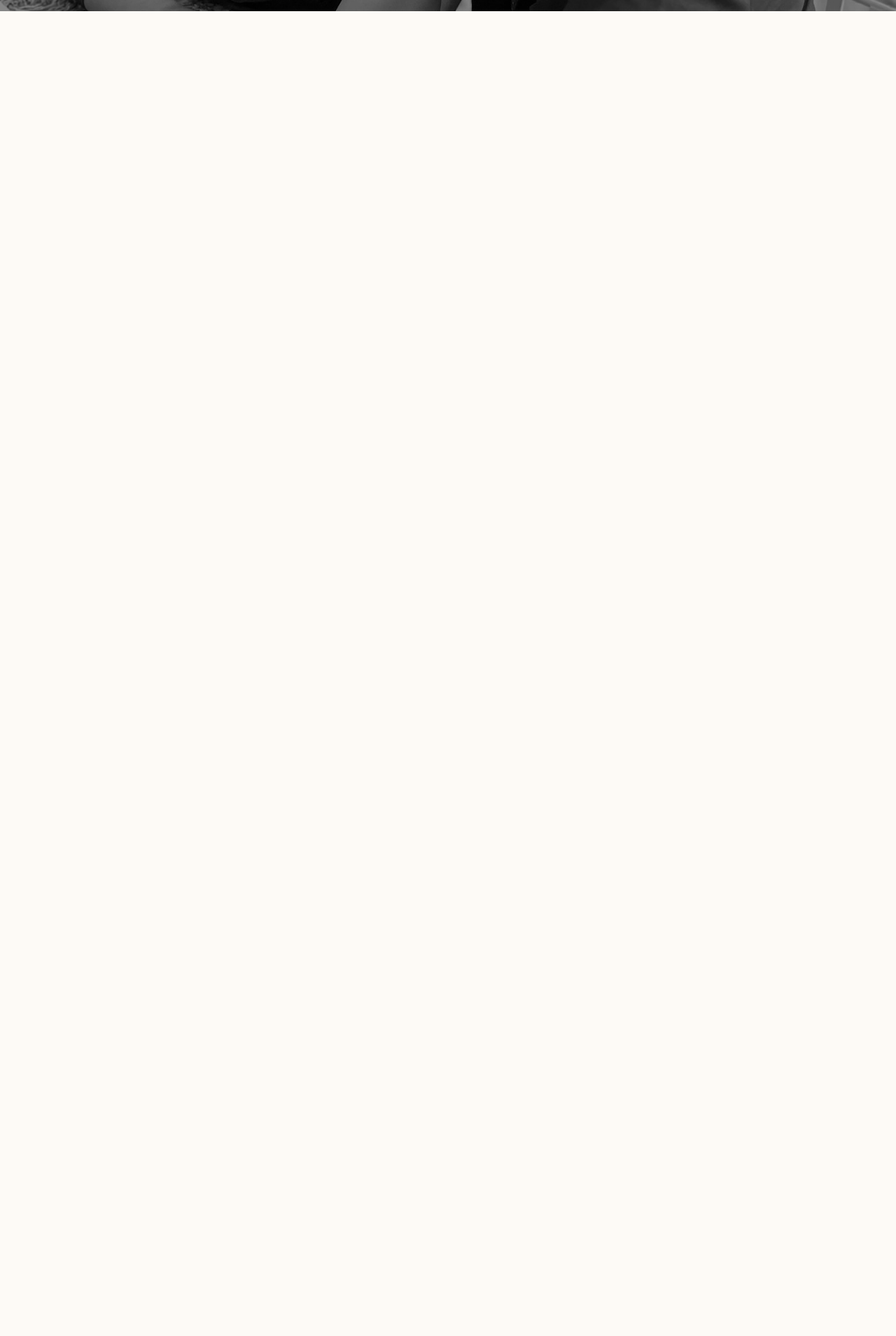
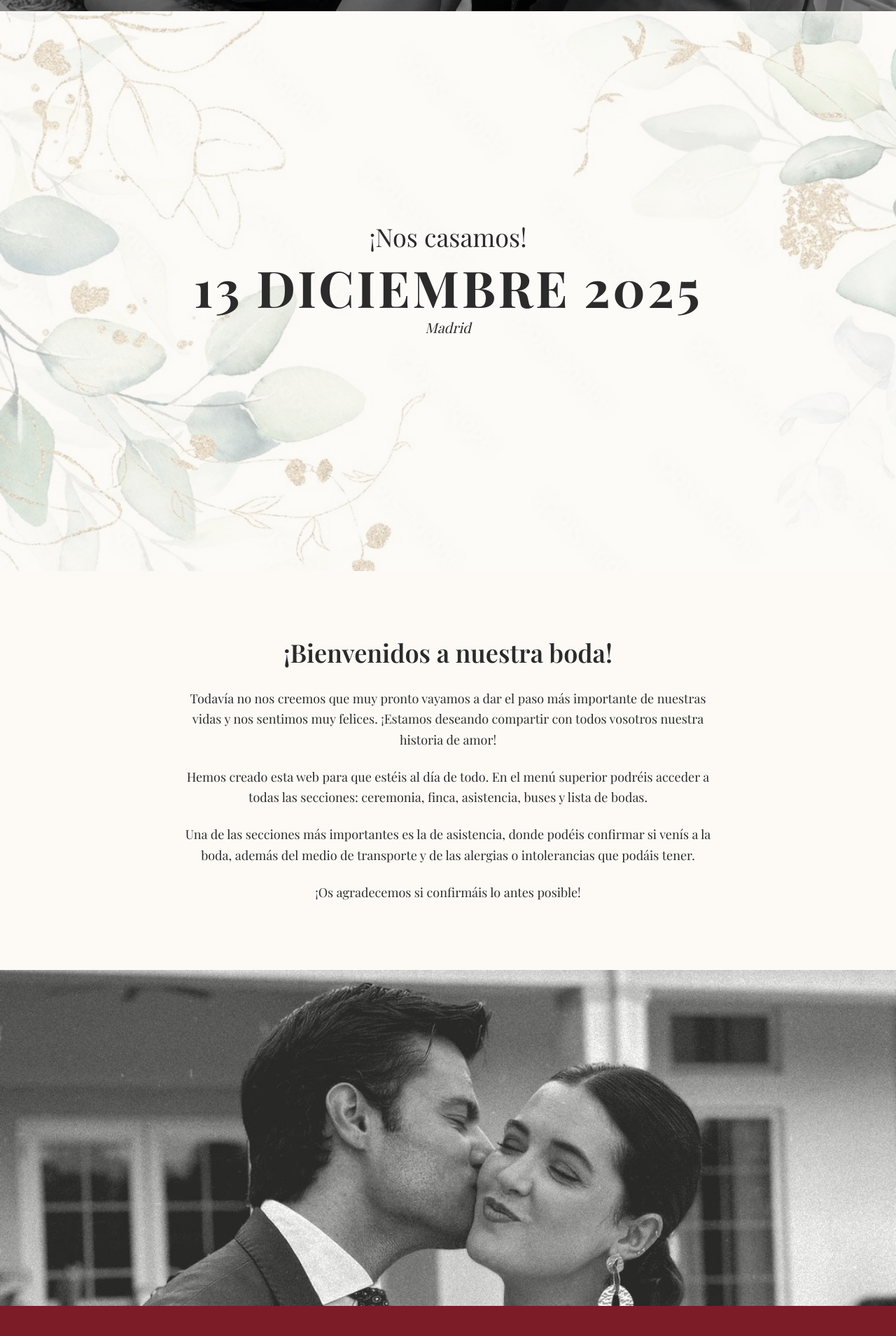
Before and after one commit to FranGG01/Boda-Marta-Victor-Web, a React (Vite) app: page / in a window 1280 px wide. Shown: the part 880-2789 px from the top of the page at 70% size. Before the commit the page ends 896 px from the top, so only its background shows below. Built offline with nearby package versions, Linux system fonts and the light colour scheme.

Commit message:
Hero acabado

```diff
--- a/index.html
+++ b/index.html
@@ -4,7 +4,10 @@
     <meta charset="UTF-8" />
     <link rel="icon" type="image/svg+xml" href="/vite.svg" />
     <meta name="viewport" content="width=device-width, initial-scale=1.0" />
-    <title>boda-marta-victor-web</title>
+    <link href="https://fonts.googleapis.com/css2?family=Playfair+Display:wght@400;500;600;700&display=swap" rel="stylesheet">
+    <link href="https://fonts.googleapis.com/css2?family=Cormorant+Garamond:wght@400;500;600;700&family=Lora:wght@400;500&display=swap" rel="stylesheet">
+
+    <title>Nuestra Boda M&V</title>
   </head>
   <body>
     <div id="root"></div>
--- /dev/null
+++ b/src/components/Footer.jsx
@@ -0,0 +1,24 @@
+export default function Footer() {
+  return (
+    <footer className="bg-[#7c1c26] text-white text-center py-10 font-[Playfair_Display]">
+      <div className="max-w-6xl mx-auto flex flex-col items-center justify-center gap-2 px-4">
+        <h2 className="text-2xl md:text-3xl font-semibold tracking-widest">
+          Marta & Víctor
+        </h2>
+        <p className="text-sm uppercase tracking-[0.2em]">
+          13 · Diciembre · 2025 · Madrid
+        </p>
+
+        <div className="mt-4 text-sm opacity-90 flex flex-col md:flex-row items-center justify-center gap-3">
+          <span>Con todo nuestro amor</span>
+          <span className="hidden md:inline">·</span>
+          <span>Hecho con ilusión y cariño 💍</span>
+        </div>
+
+        <p className="mt-6 text-xs opacity-70">
+          © 2025 Marta & Víctor — Web creada con ❤️ por su familia
+        </p>
+      </div>
+    </footer>
+  );
+}
--- a/src/index.css
+++ b/src/index.css
@@ -13,9 +13,9 @@ a, a:visited, a:hover, a:active {
 /* Base del sitio */
 @layer base {
   html { scroll-behavior: smooth; }
-  body {
-    font-family: 'Playfair Display', serif;
-    background-color: #fdfaf6;
-    color: #2b2b2b;
-  }
+ body {
+  font-family: 'Playfair Display', serif;
+  background-color: #fdfaf6;
+  color: #2b2b2b;
 }
+}
--- a/src/pages/Home.jsx
+++ b/src/pages/Home.jsx
@@ -1,9 +1,68 @@
 import Hero from "../components/Hero";
-
+import Footer from "../components/Footer";
 export default function Home() {
   return (
     <>
-      <Hero />
+    <Hero />
+      {/* Sección principal con imagen de fondo (ramas florales) */}
+      <section
+        className="relative min-h-screen w-full flex flex-col items-center justify-center text-center font-[Playfair_Display] text-[#2b2b2b] bg-[#fdfaf6]"
+        style={{
+          backgroundImage: "url('/images/bghero.jpg')",
+          backgroundSize: "cover",
+          backgroundPosition: "center",
+          backgroundRepeat: "no-repeat",
+        }}
+      >
+        <div className="absolute inset-0 bg-[#fdfaf6]/70"></div>
+
+        <div className="relative z-10">
+          <h2 className="text-3xl md:text-4xl mb-4 font-light">¡Nos casamos!</h2>
+          <h1 className="text-5xl md:text-7xl font-bold tracking-wider mb-2">
+            13 DICIEMBRE 2025
+          </h1>
+          <p className="text-xl italic mb-8">Madrid</p>
+        </div>
+      </section>
+
+      {/* Sección de bienvenida */}
+      <section className="relative bg-[#fdfaf6] text-[#2b2b2b] py-24 px-6 font-[Playfair_Display]">
+        <div className="max-w-3xl mx-auto text-center">
+          <h3 className="text-3xl md:text-4xl font-semibold mb-8">
+            ¡Bienvenidos a nuestra boda!
+          </h3>
+          <p className="text-lg leading-relaxed mb-6">
+            Todavía no nos creemos que muy pronto vayamos a dar el paso más importante
+            de nuestras vidas y nos sentimos muy felices. ¡Estamos deseando compartir
+            con todos vosotros nuestra historia de amor!
+          </p>
+          <p className="text-lg leading-relaxed mb-6">
+            Hemos creado esta web para que estéis al día de todo. En el menú superior
+            podréis acceder a todas las secciones: ceremonia, finca, asistencia, buses
+            y lista de bodas.
+          </p>
+          <p className="text-lg leading-relaxed mb-6">
+            Una de las secciones más importantes es la de asistencia, donde podéis
+            confirmar si venís a la boda, además del medio de transporte y de las
+            alergias o intolerancias que podáis tener.
+          </p>
+          <p className="text-lg leading-relaxed">
+            ¡Os agradecemos si confirmáis lo antes posible!
+          </p>
+        </div>
+      </section>
+     {/* Foto final de Marta & Víctor */}
+<section className="relative w-full h-[60vh] overflow-hidden">
+  <img
+    src="/images/foto2.jpg"
+    alt="Marta y Víctor"
+    className="absolute inset-0 w-full h-full object-cover object-[center_30%] grayscale"
+  />
+  <div className="absolute inset-0 bg-[#fdfaf6]/10"></div>
+</section>
+
+
+      <Footer />
     </>
   );
 }
```
Also changed, not shown: public/images/bghero.jpg (added).
